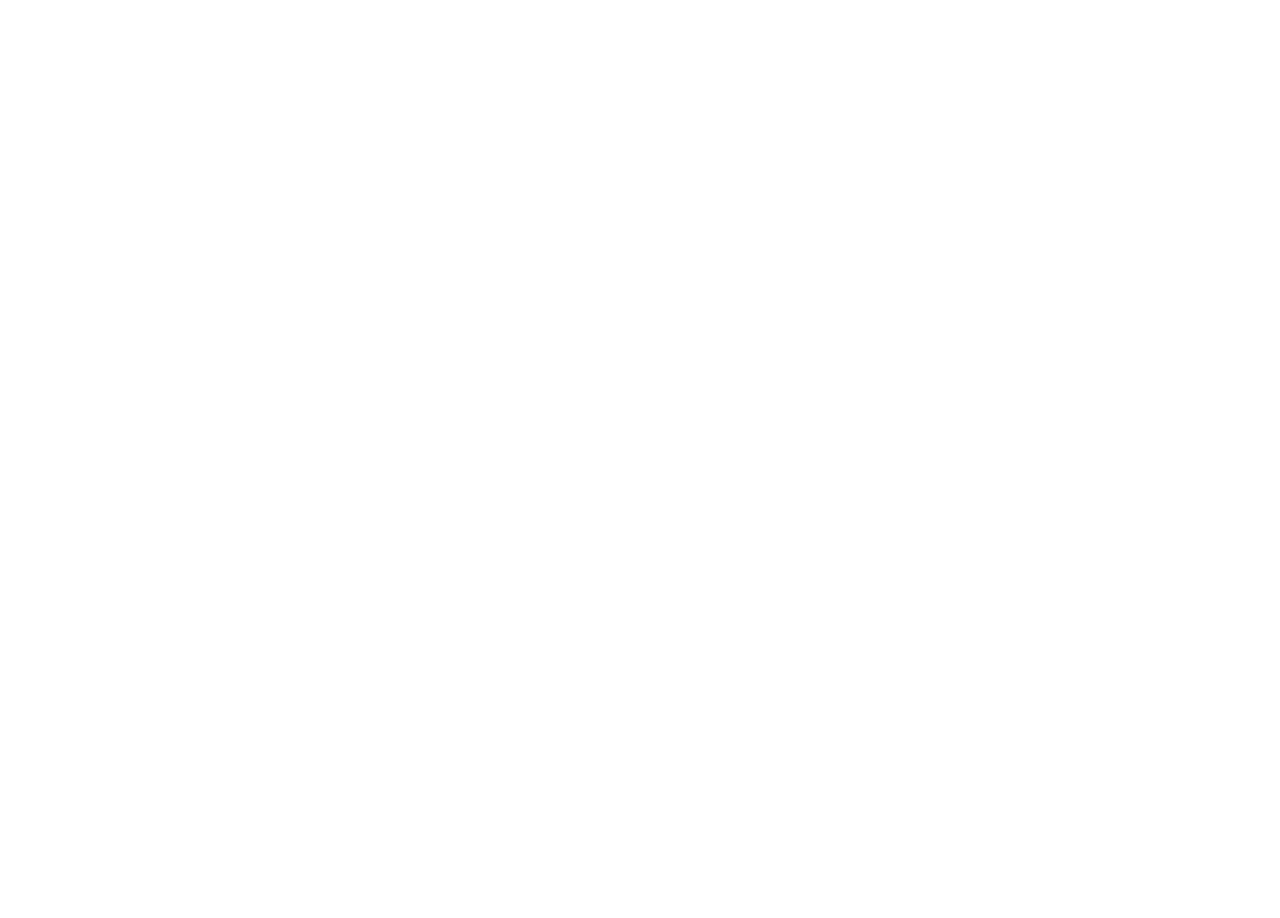
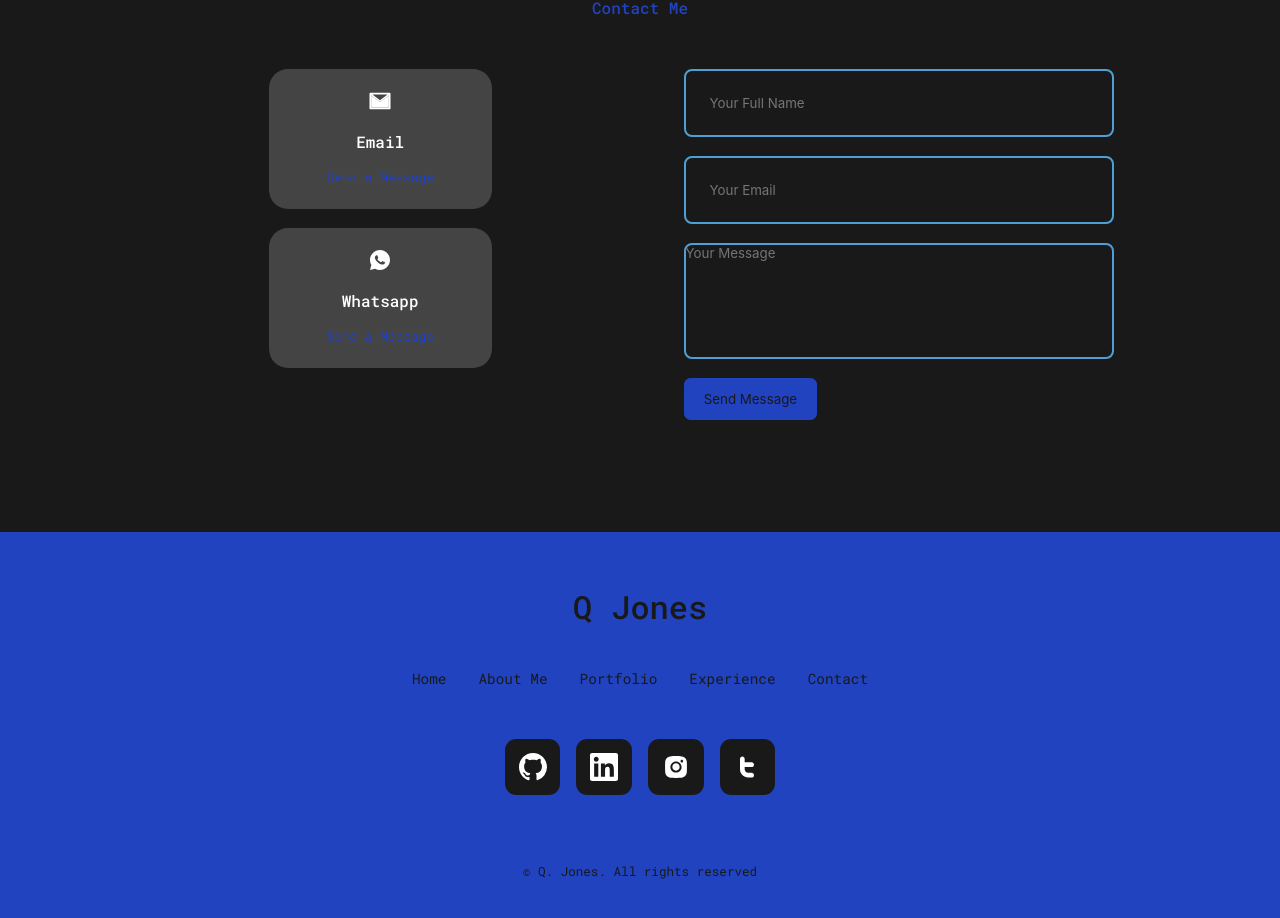
Before and after one commit to TheQuentinJones/MyPortfolio, a React (Create React App) app: page /contact in a window 1280 px wide. Shown: the part 3277-4195 px from the top of the page. Before the commit the page ends 3252 px from the top, so only its background shows below. Built offline with nearby package versions, Linux system fonts and the light colour scheme.

Commit message:
finished the main portion of the portfolio

```diff
--- a/package.json
+++ b/package.json
@@ -17,6 +17,7 @@
     "react-router-dom": "^6.9.0",
     "react-scripts": "5.0.1",
     "react-transition-group": "^4.4.5",
+    "swiper": "^9.2.4",
     "web-vitals": "^2.1.4"
   },
   "scripts": {
--- a/src/App.jsx
+++ b/src/App.jsx
@@ -6,6 +6,7 @@
 import Education from './Components/Education/Education';
 import Nav from './Components/Nav/Nav'
 import Experience from './Components/Experience/Experience'
+import Footer from "./Components/Footer/Footer";
 // import { BrowserRouter as Router, Routes, Route } from 'react-router-dom';
 
 
@@ -21,6 +22,7 @@
         <Experience />
         <Education />
         <Contact />
+        <Footer />
     </>
 
     // <Router>
--- a/src/Components/Contact/Contact.css
+++ b/src/Components/Contact/Contact.css
@@ -0,0 +1,97 @@
+.container.contact__container {
+
+    width: 58%;
+    display: grid;
+    grid-template-columns: 30% 58%;
+    gap: 12rem;
+
+}
+
+.contact__options {
+
+    display: flex;
+    flex-direction: column;
+    gap: 1.2rem;
+
+}
+
+.contact__option {
+
+    background: var(--color-bg-variant);
+    padding: 1.2rem;
+    border-radius: 1.2rem;
+    text-align: center;
+    border: 1px solid transparent;
+    transition: var(--transition);
+
+}
+
+.contact__option:hover {
+
+    background: transparent;
+    border-color: var(--color-primary-variant);
+
+}
+
+.contact__option-icon {
+
+   font-size: 1.5rem;
+   margin-bottom: 0.5rem;
+
+
+}
+
+.contact__option a {
+
+    margin-top: 0.7rem;
+    display: inline-block;
+    font-size: 0.8rem;
+
+}
+
+/* Form */
+
+form {
+
+    display: flex;
+    flex-direction: column;
+    gap: 1.2rem;
+
+}
+
+input, textarea {
+
+    width: 100%;
+    padding: 1.5rem;
+    border-radius: 0.5rem;
+    background: transparent;
+    border: 2px solid var(--color-primary-variant);
+    resize: none;
+    color: var(--color-white);
+
+}
+
+/* Media Query */
+
+@media  screen and (max-width: 1024px) {
+
+    .contact.container.contact__container {
+
+        grid-template-columns: 1fr;
+        gap: 2rem;
+
+    }
+
+}
+
+/* Media Query (Small Devices) */
+
+@media  screen and (max-width: 600px) {
+
+    .container.contact__container {
+
+        width: var(--container-width-sm);
+
+    }
+
+}
--- a/src/Components/Contact/Contact.jsx
+++ b/src/Components/Contact/Contact.jsx
@@ -1,10 +1,34 @@
 import React from 'react'
 import './Contact.css'
+import { AiTwotoneMail } from 'react-icons/ai'
+import { RiWhatsappFill } from 'react-icons/ri'
 
 const Contact = () => {
   return (
     <section id='contact'>
-      Contact
+      <h5>Get In Touch</h5>
+      <h2>Contact Me</h2>
+
+      <div className="container contact__container">
+        <div className="contact__options">
+          <article className="contact__option">
+            <AiTwotoneMail className='contact__option-icon' />
+            <h4>Email</h4>
+            <a href="mailto:quentin.mcc.jones@gmail.com" target='_blank'>Send a Message</a>
+          </article>
+          <article className="contact__option">
+            <RiWhatsappFill className='contact__option-icon'/>
+            <h4>Whatsapp</h4>
+            <a href="https://api.whatsapp.com/send?phone=12409181791" target='_blank'>Send a Message</a>
+          </article>
+        </div>
+        <form action="">
+          <input type="text" name='name' placeholder='Your Full Name' required/>
+          <input type="text" name='email' placeholder='Your Email' required/>
+          <textarea name="message" rows="7" placeholder='Your Message' required></textarea>
+          <button type='submit' className='btn btn-primary'>Send Message</button>
+        </form>
+      </div>
     </section>
 
   )
--- /dev/null
+++ b/src/Components/Footer/Footer.css
@@ -0,0 +1,93 @@
+footer {
+
+    background: var(--color-primary);
+    padding: 3rem 0;
+    text-align: center;
+    font-size: 0.9rem;
+    margin-top: 7rem;
+
+}
+
+footer a {
+
+    color: var(--color-bg);
+
+}
+
+.footer__logo {
+
+    font-size: 2rem;
+    font-weight: 500;
+    margin-bottom: 2rem;
+    display: inline-block;
+
+}
+
+.permalinks {
+
+    display: flex;
+    flex-wrap: wrap;
+    justify-content: center;
+    gap: 2rem;
+    margin: 0 auto 3rem;
+
+}
+
+.footer__socials {
+
+    display: flex;
+    justify-content: center;
+    gap: 1rem;
+    margin-bottom: 4rem;
+
+}
+
+.footer__socials a {
+
+    background: var(--color-bg);
+    color: var(--color-white);
+    padding: 0.8rem;
+    border-radius: 0.7rem;
+    display: flex;
+    border: 1px solid transparent;
+
+}
+
+.footer__socials a:hover {
+
+    background: transparent;
+    color: var(--color-bg);
+    border-color: var(--color-bg);
+
+}
+
+.footer__copyright {
+
+    margin-bottom: 4rem;
+    color: var(--color-bg);
+
+
+}
+
+/* Media Queries */
+
+
+
+/* Media Query (Small Devices) */
+
+@media  screen and (max-width: 600px) {
+
+    .permalinks {
+
+        flex-direction: column;
+        gap: 1.5rem;
+
+    }
+
+    .footer__socials {
+
+        margin-bottom: 2.6rem;
+
+    }
+
+}
--- /dev/null
+++ b/src/Components/Footer/Footer.jsx
@@ -0,0 +1,45 @@
+import React from 'react'
+import './Footer.css'
+import Socials from '../Socials/Socials'
+import { GoMarkGithub } from 'react-icons/go';
+import { SiLinkedin } from 'react-icons/si'
+import { AiFillInstagram } from 'react-icons/ai'
+import { CgTwitter } from 'react-icons/cg'
+
+const Footer = () => {
+  return (
+    <footer>
+        <a href="#home" className='footer__logo'>Q Jones</a>
+
+        <ul className="permalinks">
+            <li><a href="#home">Home</a></li>
+            <li><a href="#about">About Me</a></li>
+            <li><a href="#portfolio">Portfolio</a></li>
+            <li><a href="#experience">Experience</a></li>
+            <li><a href="#contact">Contact</a></li>
+        </ul>
+
+        <div className="footer__socials">
+            <a href='https://www.github.com/TheQuentinJones'>
+                <GoMarkGithub size={28} />
+            </a>
+            <a href='https://www.linkedin.com/in/therealtorque/'>
+                <SiLinkedin size={28} />
+            </a>
+            <a href='https://www.instagram.com/realtor.que/'>
+                <AiFillInstagram size={28} />
+            </a>
+            <a href='https://twitter.com/QueTheRealtor'>
+                <CgTwitter size={28} />
+            </a>
+
+        </div>
+
+        <div className="footer__copyright">
+            <small>&copy; Q. Jones. All rights reserved</small>
+        </div>
+    </footer>
+  )
+}
+
+export default Footer
--- a/src/Components/Portfolio/Portfolio.css
+++ b/src/Components/Portfolio/Portfolio.css
@@ -24,6 +24,7 @@
 .portfolio__item-image {
 
     border-radius: 1.5rem;
+    height: 8rem;
     overflow: hidden;
 }
 
```
Also changed, not shown: 1 other file (tests, documents, lock files or other folders).
